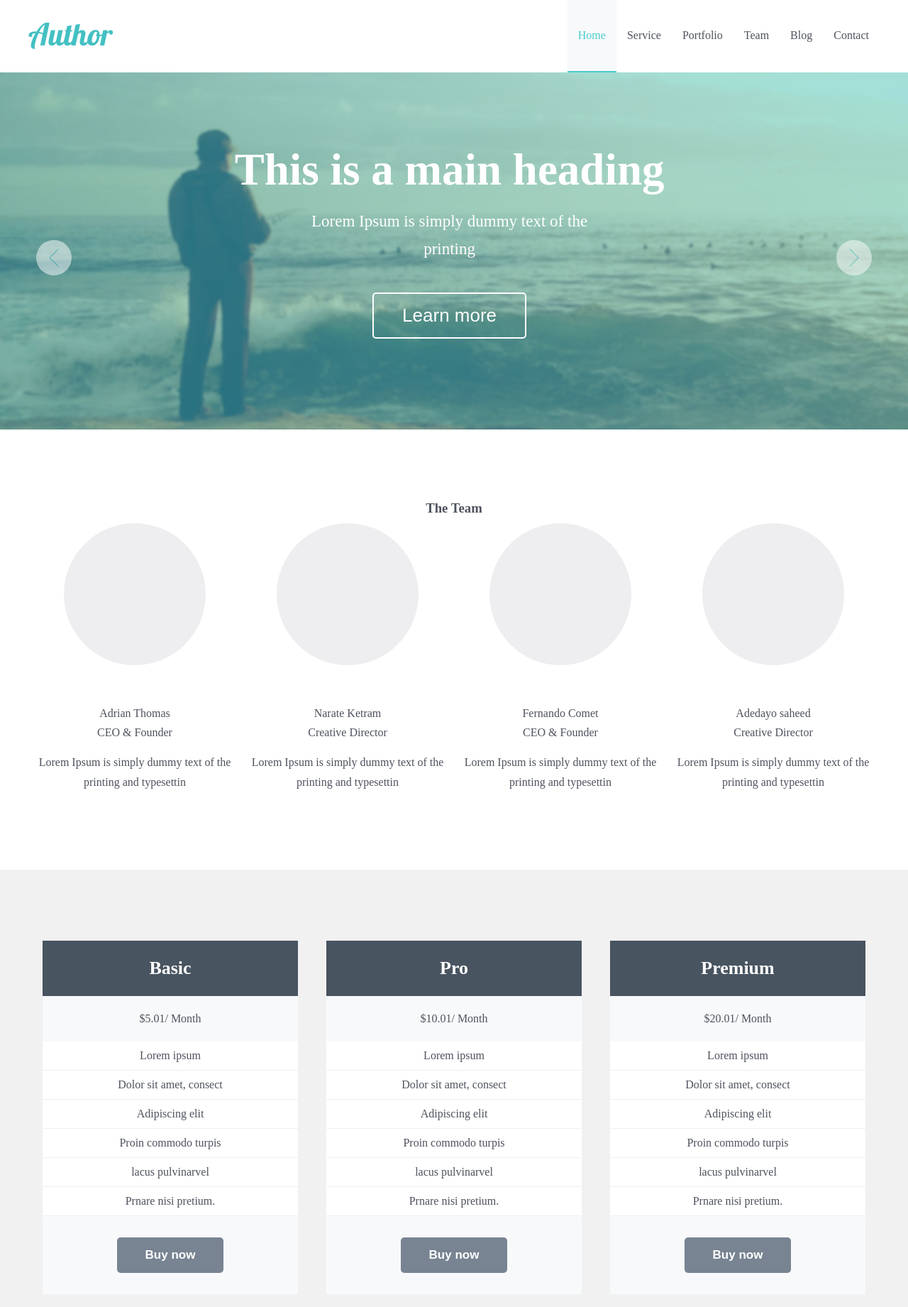
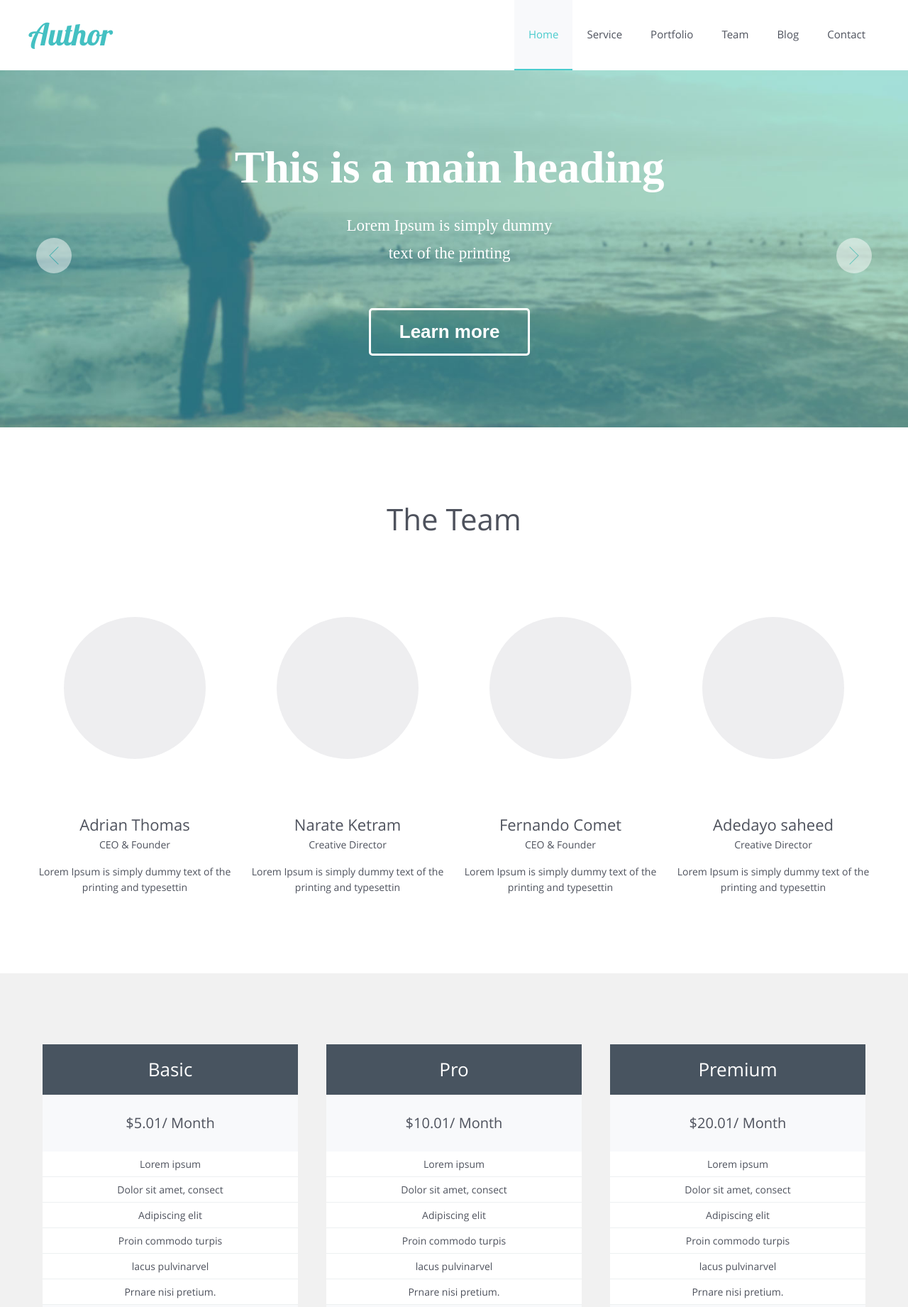
Before and after one commit to evm237/author, a website: page app/index.html in a window 1280 px wide. Shown: the top 1841 px of the page at 71% size. Drawn offline with Linux system fonts and the light colour scheme.

Commit message:
Corrected margin and padding of elements, font sizes in accordance with the layout

```diff
--- a/app/index.html
+++ b/app/index.html
@@ -9,6 +9,7 @@
 </head>
 <body>
     <header id="home">
+        <div class="wrap_top_line">
             <div class="top_line content clearfix">
                 <h1><a href="#">Author</a></h1>
                 <nav>
@@ -21,6 +22,7 @@
                         <li><a href="#contact">Contact</a></li>
                     </ul>
                 </nav>
+            </div>
         </div>
         <div class="slider owl-carousel">
             <div class="slide">
@@ -138,8 +140,8 @@
             </div>
             <form action="#">
                 <input type="text" placeholder="Name" required>
-                <input type="email" placeholder="Email" required>
-                <textarea rows="12" placeholder="Message"></textarea>
+                <input type="email" placeholder="Email" required pattern="[A-Za-zА-Яа-яЁё\s]{1,}">
+                <textarea rows="10" placeholder="Message"></textarea>
                 <button>Send</button>
             </form>
         </div>
--- a/app/js/common.js
+++ b/app/js/common.js
@@ -14,16 +14,20 @@ $(document).ready(function(){
 
     $(window).scroll(function() {
         var top = $(document).scrollTop();
-        if (top > $('header').height()) $("nav").addClass("fixed");
-        else $("nav").removeClass("fixed");
+        if (top > $('header').height() - 50) {
+            $(".top_line").addClass("fixed")
+            .removeClass("content");
+        }
+        else $(".top_line").removeClass("fixed")
+            .addClass("content");
     });
-    $("nav").mouseover(
+    $(".top_line").mouseover(
         function(){
             if( $(this).hasClass('fixed') ){
                 $(this).css({"opacity": 1});
             }
     });
-    $("nav").mouseout(
+    $(".top_line").mouseout(
         function(){
             if( $(this).hasClass('fixed') ){
                 $(this).css({"opacity": 0.8});
--- a/app/sass/all.sass
+++ b/app/sass/all.sass
@@ -13,7 +13,6 @@ $color_form_text: #c5c5c5
     outline: none
     cursor: pointer
     color: #fff
-
 a:hover, a
     text-decoration: inherit
     color: inherit
@@ -29,6 +28,8 @@ body
     font-family: font_main
     color: $color_main_text
 
+.wrap_top_line
+    height: 99px
 .top_line
     padding: 0 20px
     h1
@@ -43,8 +44,8 @@ body
             li
                 float: left
                 a
-                    line-height: 5
-                    padding: 10px 15px
+                    font: 15px/5 $font_main
+                    padding: 11px 20px
                     display: inline-block
                     &:hover, &.active
                         color: $color_blue
@@ -58,8 +59,14 @@ body
     z-index: 100
     background-color: white
     opacity: 0.8
-    padding-left: 8%
-
+    box-sizing: border-box
+    h1
+        a
+            line-height: 1.5
+    nav
+        ul
+            li a
+                line-height: 2.7
 .slider
     .slide
         img
@@ -74,18 +81,20 @@ body
             text-align: center
             h2
                 font-size: 63px
+                font-weight: 600
             p
                 font-size: 23px
-                width: 49%
-                margin: 2% auto
+                width: 36%
+                margin: 3% auto
                 line-height: 1.7
             button
                 @extend %button
                 background-color: transparent
-                border: 2px solid #fff
+                border: 3px solid #fff
                 padding: 15px 40px
                 font-size: 26px
-                margin-top: 3%
+                margin-top: 4%
+                font-weight: 600
 %owl-base
     position: absolute
     top: 47%
@@ -113,17 +122,20 @@ body
         background-color: #f1f1f1
 #team
     text-align: center
+    font-family: $font_main
+    h3
+        margin-bottom: 100px
+        font-size: 42px
+        font-weight: normal
     .wrap_person
         display: flex
-        h3
-            margin-bottom: 75px
         .person
             width: 25%
             padding: 10px
             position: relative
             &:hover:before
                 content: "+"
-                font-weight: 600
+                font-weight: 800
                 position: absolute
                 left: 42%
                 top: 15%
@@ -135,11 +147,15 @@ body
                 height: 200px
                 background-color: #eeeef0
                 border-radius: 50%
-                margin-bottom: 50px
+                margin-bottom: 70px
             p
-                line-height: 1.7
+                line-height: 1.6
+                font-size: 14px
+                &:nth-child(2)
+                    font-size: 22px
                 &:nth-child(3)
                     margin-bottom: 15px
+                    font-size: 14px
 .wrap_services
     display: flex
     justify-content: space-around
@@ -147,15 +163,17 @@ body
         width: 30%
         text-align: center
         background-color: #f8f9fb
+        font: 300 14px/2.5 $font_main
         h4
             background-color: #485460
             color: #fff
             font-size: 26px
-            line-height: 3
+            line-height: 2.7
+            font-weight: inherit
         span
             line-height: 4
+            font-size: 20px
         ul
-            line-height: 2.5
             list-style-type: none
             li
                 border-bottom: 1px solid #ecf0f1
@@ -167,10 +185,11 @@ body
             padding: 15px 40px
             border: none
             font-size: 17px
-            font-weight: 600
+            line-height: normal
 footer
     background-image: url("../img/footer.jpg")
     background-size: cover
+    font-family: $font_main
     .contact
         padding: 90px 10px
         h3
@@ -181,9 +200,11 @@ footer
             font-size: 42px
         div, form
             width: 48%
+            box-sizing: border-box
         div
             float: left
             font-size: 14px
+            padding: 10px
             h6
                 color: #fff
                 font-size: 24px
@@ -191,6 +212,7 @@ footer
             p
                 line-height: 1.7
                 margin-bottom: 35px
+                color: #ababab
             p:last-child
                 color: #bface2
             ul
@@ -217,6 +239,7 @@ footer
                 border-radius: 5px
                 box-sizing: border-box
                 margin-bottom: 5%
+                font-family: inherit
             input
                 padding: 12px 20px
                 width: 47%
@@ -233,6 +256,5 @@ footer
                 padding: 15px 60px
                 border: none
                 font-size: 17px
-                font-weight: 600
 
 @import "_media"
```
Also changed, not shown: app/css/all.css. Lines whose indentation alone changed are shown as unchanged.
